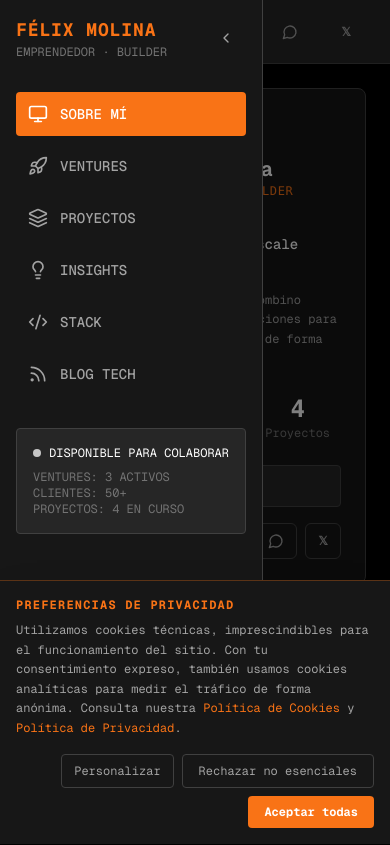
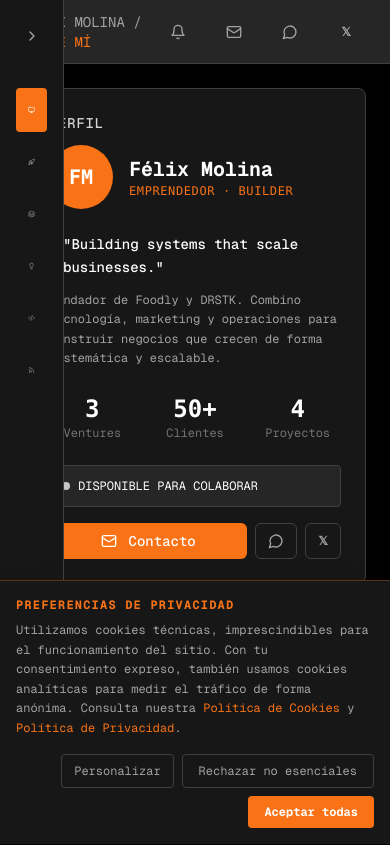
Before and after one commit to FMR96/FELIXMOLINA.ES, a Next.js app: page / in a window 390 px wide. Built offline with nearby package versions, Linux system fonts and the light colour scheme.

Commit message:
Fix menú lateral en móvil: empieza colapsado y se cierra al navegar
Co-Authored-By: Claude Sonnet 4.6 <noreply@anthropic.com>

```diff
--- a/app/page.tsx
+++ b/app/page.tsx
@@ -1,6 +1,6 @@
 "use client"
 
-import { useState } from "react"
+import { useState, useEffect } from "react"
 import Link from "next/link"
 import { ChevronRight, Monitor, Rocket, Layers, Lightbulb, Code2, Bell, Mail, MessageCircle, Rss } from "lucide-react"
 import { Button } from "@/components/ui/button"
@@ -23,6 +23,10 @@ const sectionLabels: Record<string, string> = {
 export default function FelixMolinaWeb() {
   const [activeSection, setActiveSection] = useState("overview")
   const [sidebarCollapsed, setSidebarCollapsed] = useState(false)
+
+  useEffect(() => {
+    if (window.innerWidth < 768) setSidebarCollapsed(true)
+  }, [])
 
   return (
     <div className="flex h-screen">
@@ -59,7 +63,10 @@ export default function FelixMolinaWeb() {
             ].map((item) => (
               <button
                 key={item.id}
-                onClick={() => setActiveSection(item.id)}
+                onClick={() => {
+                  setActiveSection(item.id)
+                  if (window.innerWidth < 768) setSidebarCollapsed(true)
+                }}
                 className={`w-full flex items-center gap-3 p-3 rounded transition-colors ${
                   activeSection === item.id
                     ? "bg-orange-500 text-white"
```
